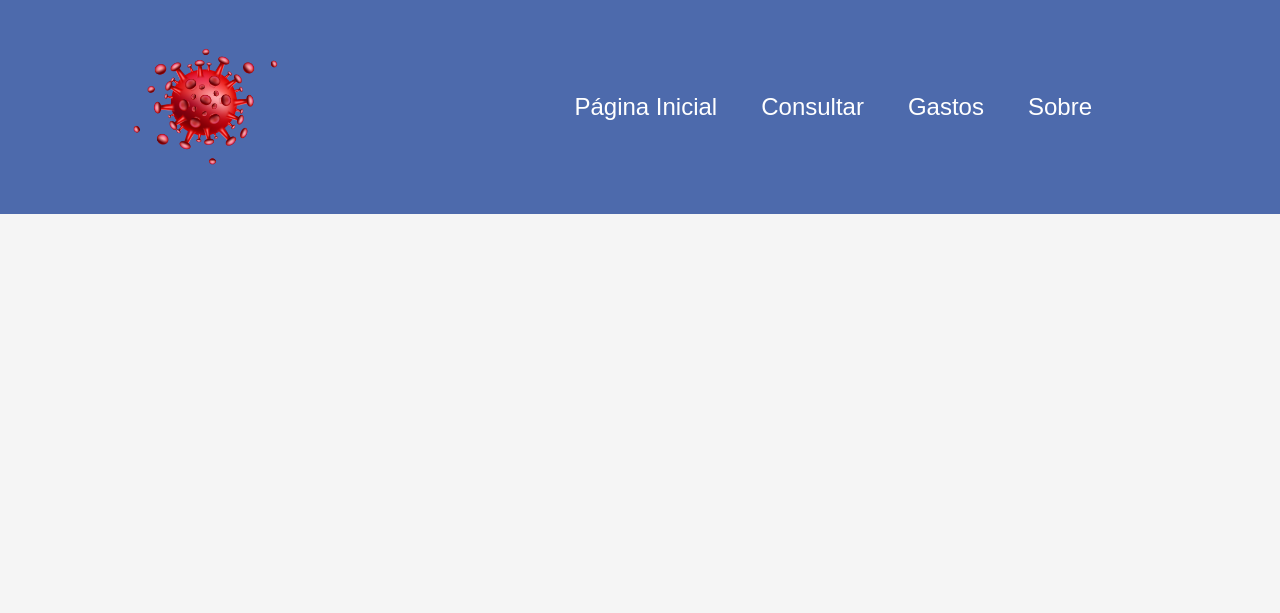
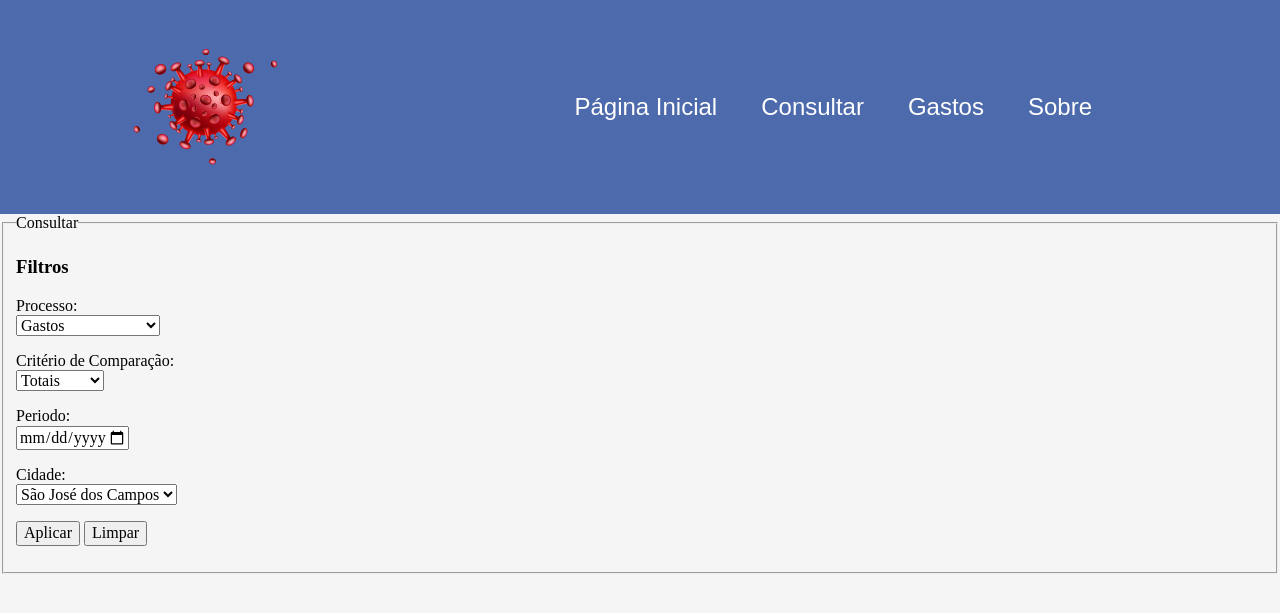
Before and after one commit to APIEquipe/EquipeTechEmpireAPI, a Flask app: page /consultar in a window 1280 px wide. Shown: the top 613 px of the page. Run offline with Flask 3, Linux system fonts and the light colour scheme.

Commit message:
Criando conteudo para a pagina de consultas
Foi adicionado um form no arquivo consultar.html para selecao dos filtros da consulta.

```diff
--- a/FrontEnd/templates/consultar.html
+++ b/FrontEnd/templates/consultar.html
@@ -7,9 +7,50 @@
 {% block conteudo %}
 
 <div class="Main">
+ <form class="form" name="form">
+    <fieldset>
+        <legend>Consultar</legend>
+        <h3>Filtros</h3>
+        <p>
+          <label for="processo">Processo:</label> <br>
+          <select id="processo" name="processo">
+             <option value="medicamento">Medicamentos</option>
+             <option value="consulta">Consultas Médicas</option>
+             <option value="gastos" selected>Gastos</option>
+          </select>
+        </p>
+        <p>
+          <label for="comparar">Critério de Comparação:</label> <br>
+          <select id="comparar" name="comparar">
+             <option value="totais">Totais</option>
+             <option value="aumento">Aumentos</option>
+             <option value="reducao">Reduções</option>
+          </select>
+        </p>
+        <p>
+          <label for="periodo">Periodo:</label> <br>
+          <input id="periodo" name="periodo" type="date" min="2019-01-01" max="2022-12-31">
+        </p>
+        <p>
+          <label for="cidade">Cidade:</label> <br>
+          <select id="cidade" name="cidade">
+             <option value="sjc">São José dos Campos</option>
+             <option value="jacarei">Jacarei</option>
+             <option value="taubate">Taubate</option>
+          </select>
+        </p>
+        <p>
+          <button type="submit" name="aplicar" value="aplicar">Aplicar</button>
+          <button type="reset">Limpar</button>
+        </p>
 
 
+    </fieldset>
+ </form>
+
 </div>
+
+
 
 {% endblock %}
 
```
